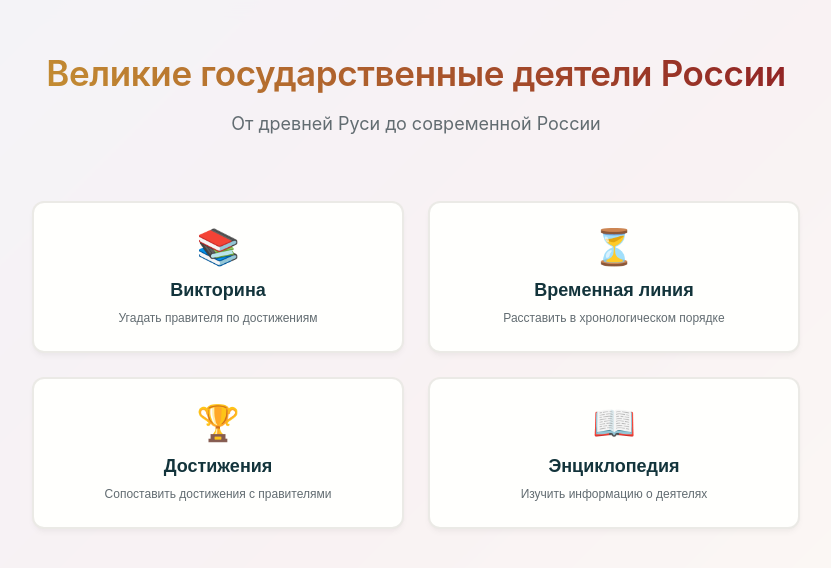
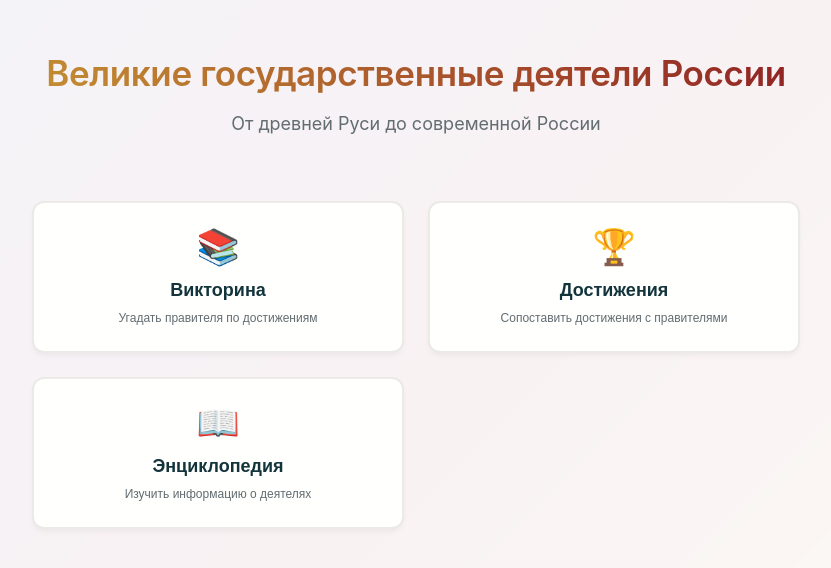
Before and after one commit to azwsdq/azwsdq.github.io, a plain HTML site: page index.html in a window 1280 px wide. Shown: the whole page, without its empty margins (224-1055 px from the left). Drawn offline with Linux system fonts and the light colour scheme; a web font is replaced by a local one.

Commit message:
remove "Временные линии"

```diff
--- a/index.html
+++ b/index.html
@@ -22,10 +22,6 @@
                     <span class="mode-desc">Угадать правителя по достижениям</span>
                 </button>
 
-                <button class="mode-btn" data-mode="timeline">
-                    <span class="mode-icon">⏳</span>
-                    <span class="mode-name">Временная линия</span>
-                    <span class="mode-desc">Расставить в хронологическом порядке</span>
                 </button>
 
                 <button class="mode-btn" data-mode="achievements">
```
